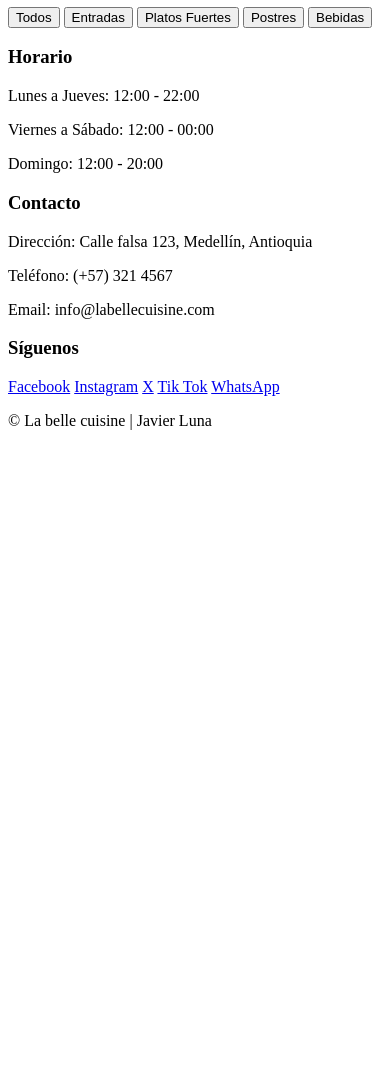
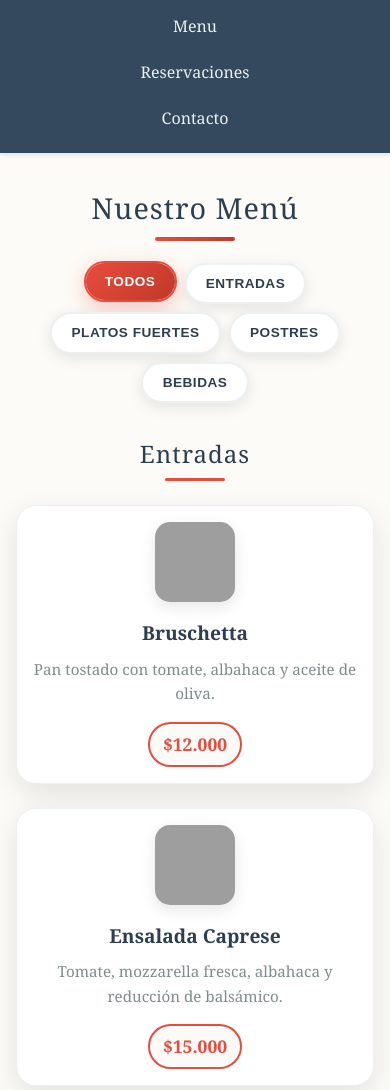
Before and after one commit to ajlunac/landingRestaurante, a plain HTML site: page pages/menu.html in a window 390 px wide. Shown: the part 205-1295 px from the top of the page. Before the commit the page ends 844 px from the top, so only its background shows below. Drawn offline with Linux system fonts and the light colour scheme; grey boxes are pictures that could not be loaded.

Commit message:
Aplicación de estilos a la sección de menú

```diff
--- a/assets/css/menu.css
+++ b/assets/css/menu.css
@@ -0,0 +1,582 @@
+/* RESET Y CONFIGURACIÓN BASE */
+* {
+    margin: 0;
+    padding: 0;
+    box-sizing: border-box;
+}
+
+body {
+    font-family: 'Georgia', serif;
+    line-height: 1.6;
+    color: #2c3e50;
+    background-color: #fdfbf7;
+}
+
+/* HEADER STYLES */
+header {
+    background: linear-gradient(135deg, #2c3e50 0%, #34495e 100%);
+    color: #f8f9fa;
+    text-align: center;
+    padding: 2rem 1rem;
+    box-shadow: 0 4px 6px rgba(0,0,0,0.1);
+}
+
+header h1 {
+    font-size: 2.5rem;
+    margin-bottom: 0.5rem;
+    font-weight: 300;
+    letter-spacing: 2px;
+    text-transform: uppercase;
+    animation: fadeInDown 0.8s ease-out;
+}
+
+header p {
+    font-size: 1.1rem;
+    opacity: 0.9;
+    font-style: italic;
+    animation: fadeInUp 0.8s ease-out 0.2s both;
+}
+
+/* NAVIGATION STYLES */
+nav {
+    background-color: #34495e;
+    padding: 1rem 0;
+    text-align: center;
+    box-shadow: 0 2px 4px rgba(0,0,0,0.1);
+    position: sticky;
+    top: 0;
+    z-index: 1000;
+}
+
+nav a {
+    color: #ecf0f1;
+    text-decoration: none;
+    margin: 0 2rem;
+    font-size: 1.1rem;
+    font-weight: 500;
+    transition: all 0.3s ease;
+    position: relative;
+    padding: 0.5rem 1rem;
+    border-radius: 25px;
+}
+
+nav a::after {
+    content: '';
+    position: absolute;
+    bottom: -5px;
+    left: 50%;
+    width: 0;
+    height: 3px;
+    background-color: #e74c3c;
+    transition: all 0.3s ease;
+    transform: translateX(-50%);
+}
+
+nav a:hover {
+    color: #e74c3c;
+    background-color: rgba(231, 76, 60, 0.1);
+}
+
+nav a:hover::after {
+    width: 100%;
+}
+
+/* CONTAINER PRINCIPAL */
+.container {
+    max-width: 1200px;
+    margin: 0 auto;
+    padding: 3rem 1rem;
+}
+
+.container > h1 {
+    text-align: center;
+    font-size: 3rem;
+    color: #2c3e50;
+    margin-bottom: 3rem;
+    font-weight: 300;
+    letter-spacing: 1px;
+    position: relative;
+    animation: fadeInUp 0.8s ease-out;
+}
+
+.container > h1::after {
+    content: '';
+    position: absolute;
+    bottom: -10px;
+    left: 50%;
+    width: 80px;
+    height: 4px;
+    background: linear-gradient(135deg, #e74c3c 0%, #c0392b 100%);
+    transform: translateX(-50%);
+    border-radius: 2px;
+}
+
+/* NAVEGACIÓN DEL MENÚ */
+.menu-nav {
+    display: flex;
+    justify-content: center;
+    flex-wrap: wrap;
+    gap: 1rem;
+    margin-bottom: 3rem;
+    animation: slideInUp 0.8s ease-out 0.2s both;
+}
+
+.menu-btn {
+    background: #ffffff;
+    color: #2c3e50;
+    border: 2px solid #ecf0f1;
+    padding: 1rem 2rem;
+    font-size: 1rem;
+    font-weight: 600;
+    border-radius: 50px;
+    cursor: pointer;
+    transition: all 0.3s ease;
+    text-transform: uppercase;
+    letter-spacing: 0.5px;
+    position: relative;
+    overflow: hidden;
+    box-shadow: 0 4px 15px rgba(0,0,0,0.1);
+}
+
+.menu-btn::before {
+    content: '';
+    position: absolute;
+    top: 0;
+    left: -100%;
+    width: 100%;
+    height: 100%;
+    background: linear-gradient(135deg, #e74c3c 0%, #c0392b 100%);
+    transition: all 0.3s ease;
+    z-index: -1;
+}
+
+.menu-btn:hover::before,
+.menu-btn.active::before {
+    left: 0;
+}
+
+.menu-btn:hover,
+.menu-btn.active {
+    color: #ffffff;
+    border-color: #e74c3c;
+    transform: translateY(-2px);
+    box-shadow: 0 6px 20px rgba(231, 76, 60, 0.3);
+}
+
+/* CONTENIDO DEL MENÚ */
+.menu-contect {
+    position: relative;
+}
+
+.menu-section {
+    display: none;
+    animation: fadeInUp 0.6s ease-out;
+}
+
+.menu-section.active {
+    display: block;
+}
+
+.menu-section h2 {
+    font-size: 2.2rem;
+    color: #2c3e50;
+    margin-bottom: 2rem;
+    text-align: center;
+    font-weight: 300;
+    letter-spacing: 1px;
+    position: relative;
+}
+
+.menu-section h2::after {
+    content: '';
+    position: absolute;
+    bottom: -8px;
+    left: 50%;
+    width: 60px;
+    height: 3px;
+    background: #e74c3c;
+    transform: translateX(-50%);
+    border-radius: 2px;
+}
+
+/* ELEMENTOS DEL MENÚ */
+.menu-item {
+    display: flex;
+    align-items: center;
+    background: #ffffff;
+    padding: 2rem;
+    margin-bottom: 2rem;
+    border-radius: 20px;
+    box-shadow: 0 10px 30px rgba(0,0,0,0.1);
+    transition: all 0.3s ease;
+    border: 1px solid #ecf0f1;
+    position: relative;
+    overflow: hidden;
+    animation: slideInLeft 0.6s ease-out;
+}
+
+.menu-item::before {
+    content: '';
+    position: absolute;
+    top: 0;
+    left: -5px;
+    width: 5px;
+    height: 100%;
+    background: linear-gradient(135deg, #e74c3c 0%, #c0392b 100%);
+    transform: scaleY(0);
+    transition: all 0.3s ease;
+    transform-origin: bottom;
+}
+
+.menu-item:hover {
+    transform: translateX(10px);
+    box-shadow: 0 15px 40px rgba(0,0,0,0.15);
+}
+
+.menu-item:hover::before {
+    transform: scaleY(1);
+}
+
+.menu-item img {
+    width: 120px;
+    height: 120px;
+    object-fit: cover;
+    border-radius: 15px;
+    margin-right: 2rem;
+    box-shadow: 0 5px 15px rgba(0,0,0,0.1);
+    transition: all 0.3s ease;
+}
+
+.menu-item:hover img {
+    transform: scale(1.05);
+    box-shadow: 0 8px 25px rgba(0,0,0,0.2);
+}
+
+.menu-item-info {
+    flex: 1;
+}
+
+.menu-item-info h3 {
+    font-size: 1.5rem;
+    color: #2c3e50;
+    margin-bottom: 0.5rem;
+    font-weight: 600;
+    transition: color 0.3s ease;
+}
+
+.menu-item:hover .menu-item-info h3 {
+    color: #e74c3c;
+}
+
+.menu-item-info p {
+    color: #7f8c8d;
+    margin-bottom: 1rem;
+    line-height: 1.6;
+    font-size: 1rem;
+}
+
+.price {
+    font-size: 1.3rem;
+    font-weight: 700;
+    color: #e74c3c;
+    background: linear-gradient(135deg, #fdfbf7 0%, #f8f9fa 100%);
+    padding: 0.5rem 1rem;
+    border-radius: 25px;
+    border: 2px solid #e74c3c;
+    display: inline-block;
+    transition: all 0.3s ease;
+}
+
+.menu-item:hover .price {
+    background: #e74c3c;
+    color: #ffffff;
+    transform: scale(1.05);
+}
+
+/* FOOTER STYLES */
+footer {
+    background: linear-gradient(135deg, #2c3e50 0%, #34495e 100%);
+    color: #ecf0f1;
+    padding: 3rem 1rem 1rem 1rem;
+    text-align: center;
+    margin-top: 4rem;
+}
+
+.footer-content {
+    max-width: 1200px;
+    margin: 0 auto;
+    display: grid;
+    grid-template-columns: repeat(auto-fit, minmax(250px, 1fr));
+    gap: 2rem;
+    margin-bottom: 2rem;
+}
+
+.footer-section h3 {
+    font-size: 1.3rem;
+    margin-bottom: 1rem;
+    color: #e74c3c;
+    font-weight: 600;
+}
+
+.footer-section p {
+    margin-bottom: 0.5rem;
+    line-height: 1.6;
+}
+
+.footer-section a {
+    color: #bdc3c7;
+    text-decoration: none;
+    display: block;
+    margin-bottom: 0.5rem;
+    transition: color 0.3s ease;
+}
+
+.footer-section a:hover {
+    color: #e74c3c;
+}
+
+footer > p:last-child {
+    border-top: 1px solid #34495e;
+    padding-top: 1rem;
+    margin-top: 2rem;
+    color: #95a5a6;
+}
+
+/* ANIMACIONES */
+@keyframes fadeInDown {
+    from {
+        opacity: 0;
+        transform: translateY(-30px);
+    }
+    to {
+        opacity: 1;
+        transform: translateY(0);
+    }
+}
+
+@keyframes fadeInUp {
+    from {
+        opacity: 0;
+        transform: translateY(30px);
+    }
+    to {
+        opacity: 1;
+        transform: translateY(0);
+    }
+}
+
+@keyframes slideInUp {
+    from {
+        opacity: 0;
+        transform: translateY(50px);
+    }
+    to {
+        opacity: 1;
+        transform: translateY(0);
+    }
+}
+
+@keyframes slideInLeft {
+    from {
+        opacity: 0;
+        transform: translateX(-50px);
+    }
+    to {
+        opacity: 1;
+        transform: translateX(0);
+    }
+}
+
+/* EFECTOS DE HOVER MEJORADOS */
+.menu-item {
+    animation-fill-mode: both;
+}
+
+.menu-item:nth-child(1) { animation-delay: 0.1s; }
+.menu-item:nth-child(2) { animation-delay: 0.2s; }
+.menu-item:nth-child(3) { animation-delay: 0.3s; }
+.menu-item:nth-child(4) { animation-delay: 0.4s; }
+.menu-item:nth-child(5) { animation-delay: 0.5s; }
+
+/* RESPONSIVE DESIGN */
+@media (max-width: 768px) {
+    header h1 {
+        font-size: 2rem;
+    }
+
+    nav a {
+        margin: 0 0.5rem;
+        font-size: 1rem;
+        display: inline-block;
+        margin-bottom: 0.5rem;
+    }
+
+    .container {
+        padding: 2rem 1rem;
+    }
+
+    .container > h1 {
+        font-size: 2.2rem;
+        margin-bottom: 2rem;
+    }
+
+    .menu-nav {
+        gap: 0.5rem;
+        margin-bottom: 2rem;
+    }
+
+    .menu-btn {
+        padding: 0.8rem 1.5rem;
+        font-size: 0.9rem;
+    }
+
+    .menu-item {
+        flex-direction: column;
+        text-align: center;
+        padding: 1.5rem;
+    }
+
+    .menu-item img {
+        width: 100px;
+        height: 100px;
+        margin-right: 0;
+        margin-bottom: 1rem;
+    }
+
+    .menu-item:hover {
+        transform: translateY(-5px);
+    }
+
+    .menu-section h2 {
+        font-size: 1.8rem;
+    }
+
+    .menu-item-info h3 {
+        font-size: 1.3rem;
+    }
+
+    .menu-item-info p {
+        font-size: 0.95rem;
+    }
+
+    .price {
+        font-size: 1.2rem;
+    }
+}
+
+@media (max-width: 480px) {
+    nav {
+        padding: 0.5rem;
+    }
+
+    nav a {
+        display: block;
+        margin: 0.3rem 0;
+        padding: 0.5rem;
+    }
+
+    .container > h1 {
+        font-size: 1.8rem;
+    }
+
+    .menu-btn {
+        padding: 0.7rem 1.2rem;
+        font-size: 0.85rem;
+    }
+
+    .menu-item {
+        padding: 1rem;
+        margin-bottom: 1.5rem;
+    }
+
+    .menu-item img {
+        width: 80px;
+        height: 80px;
+    }
+
+    .menu-section h2 {
+        font-size: 1.5rem;
+    }
+
+    .menu-item-info h3 {
+        font-size: 1.2rem;
+    }
+
+    .price {
+        font-size: 1.1rem;
+        padding: 0.4rem 0.8rem;
+    }
+
+    footer {
+        padding: 2rem 1rem 1rem 1rem;
+    }
+
+    .footer-content {
+        gap: 1.5rem;
+    }
+}
+
+/* MEJORAS DE ACCESIBILIDAD */
+@media (prefers-reduced-motion: reduce) {
+    *,
+    *::before,
+    *::after {
+        animation-duration: 0.01ms !important;
+        animation-iteration-count: 1 !important;
+        transition-duration: 0.01ms !important;
+    }
+}
+
+/* FOCUS STYLES */
+*:focus {
+    outline: 2px solid #e74c3c;
+    outline-offset: 2px;
+}
+
+/* HOVER EFFECTS PARA DISPOSITIVOS TÁCTILES */
+@media (hover: none) and (pointer: coarse) {
+    .menu-item:hover,
+    .menu-btn:hover,
+    nav a:hover {
+        transform: none;
+    }
+
+    .menu-item:hover::before {
+        transform: scaleY(0);
+    }
+
+    .menu-item:hover img {
+        transform: none;
+    }
+}
+
+/* LOADING STATES */
+.menu-section:not(.active) {
+    opacity: 0;
+    pointer-events: none;
+}
+
+.menu-section.active {
+    opacity: 1;
+    pointer-events: all;
+}
+
+/* MEJORAS VISUALES ADICIONALES */
+.menu-item::after {
+    content: '';
+    position: absolute;
+    top: 15px;
+    right: 15px;
+    width: 30px;
+    height: 30px;
+    background: linear-gradient(135deg, #e74c3c 0%, #c0392b 100%);
+    border-radius: 50%;
+    opacity: 0;
+    transform: scale(0);
+    transition: all 0.3s ease;
+}
+
+.menu-item:hover::after {
+    opacity: 0.1;
+    transform: scale(1);
+}
--- a/assets/js/menu.js
+++ b/assets/js/menu.js
@@ -3,47 +3,84 @@ document.addEventListener('DOMContentLoaded', function() {
 
     // Obtener todos los botones de categoría
     const menuButtons = document.querySelectorAll('.menu-btn');
-    //  Obetener las secciones del menú
+    // Obtener las secciones del menú
     const menuSections = document.querySelectorAll('.menu-section');
 
     // Función para mostrar una sección específica del menú
-    function showMenuSection(sectionId) {
+    function showMenuSection(category) {
 
-        // Ocultamos la sección del menú
-        menuSections.forEach(section => {
-            section.style.display = 'none';
-            section.classList.remove('active');
+        // Remover clase activa de todos los botones
+        menuButtons.forEach(button => {
+            button.classList.remove('active');
         });
 
-        // Función para mostrar la sección seleccionada
-        const selectedSection = document.getElementById(sectionId);
-            if (selectedSection) {
-                selectedSection.style.display = 'block';
-                selectedSection.classList.add('active');
+        if (category === 'all') {
+            // Mostrar todas las secciones
+            menuSections.forEach(section => {
+                section.style.display = 'block';
+                section.classList.add('active');
+            });
+
+            // Activar el botón "Todos"
+            const allButton = document.getElementById('btnAll');
+            if (allButton) {
+                allButton.classList.add('active');
+            }
+
+        } else {
+            // Ocultar todas las secciones primero
+            menuSections.forEach(section => {
+                section.style.display = 'none';
+                section.classList.remove('active');
+            });
+
+            // Mostrar la sección seleccionada
+            let sectionToShow = null;
+
+            // Mapear las categorías a los IDs correctos
+            switch(category) {
+                case 'entradas':
+                    sectionToShow = document.getElementById('entradas');
+                    break;
+                case 'platos-fuertes':
+                    sectionToShow = document.getElementById('platos-fuertes');
+                    break;
+                case 'postres':
+                    sectionToShow = document.getElementById('postres');
+                    break;
+                case 'bebidas':
+                    sectionToShow = document.getElementById('bebidas');
+                    break;
+                default:
+                    // Si no encuentra la categoría, intenta una conversión alternativa
+                    const alternativeId = category.replace(/-([a-z])/g, function(match, letter) {
+                        return letter.toUpperCase();
+                    });
+                    sectionToShow = document.getElementById(alternativeId);
+                    break;
+            }
+
+            if (sectionToShow) {
+                sectionToShow.style.display = 'block';
+                sectionToShow.classList.add('active');
+            }
+
+            // Activar el botón correspondiente
+            const activeButton = document.querySelector(`[data-category="${category}"]`);
+            if (activeButton) {
+                activeButton.classList.add('active');
+            }
         }
-
-        // Resaltar el botón activo
-        menuButtons.forEach(button => {
-            button.classList.remove('active');
-
-            // Detectar si el ID corresponde a la sección seleccionada
-            const expectedButtonId = `btn${sectionId.charAt(0).toUpperCase() + sectionId.slice(1)}`;
-            if (button.id === expectedButtonId) {
-                button.classList.add('active');
-            }
-        });
     }
 
-    // Eventos de botones.
+    // Eventos de botones
     menuButtons.forEach(button => {
-
         button.addEventListener('click', function() {
-            const sectionId = this.id.replace('btn', '').toLowerCase();
-            showMenuSection(sectionId);
+            const category = this.getAttribute('data-category');
+            showMenuSection(category);
         });
     });
 
-    showMenuSection('all'); // Mostrar la sección "Todos" por defecto
-
-
+    // Mostrar todas las secciones por defecto al cargar la página
+    showMenuSection('all');
 });
--- a/pages/menu.html
+++ b/pages/menu.html
@@ -16,9 +16,9 @@
     <!-- Barra de navegación del sitio -->
     <nav>
         <a href="../index.html">Inicio</a>
-        <a href="pages/menu.html">Menu</a>
-        <a href="reservaciones.html">Reservaciones</a>
-        <a href="contacto.html">Contacto</a>
+        <a href="../pages/menu.html">Menu</a>
+        <a href="../pages/reservaciones.html">Reservaciones</a>
+        <a href="../pages/contacto.html">Contacto</a>
     </nav>
 
     <!-- Botones para el menú -->
@@ -68,7 +68,7 @@
             </div>
 
             <!-- Sección de platos fuertes. -->
-            <div id="platosFuertes" class="menu-section">
+            <div id="platos-fuertes" class="menu-section">
                 <h2>Platos fuertes</h2>
                 <div class="menu-item">
                     <img src="../assets/images/bruschetta.png" alt="Imagen de filet mignon">
```
Also changed, not shown: index.html (+3 -3 lines), pages/contacto.html (added, +1 -0 lines), pages/reservaciones.html (added, +1 -0 lines).
